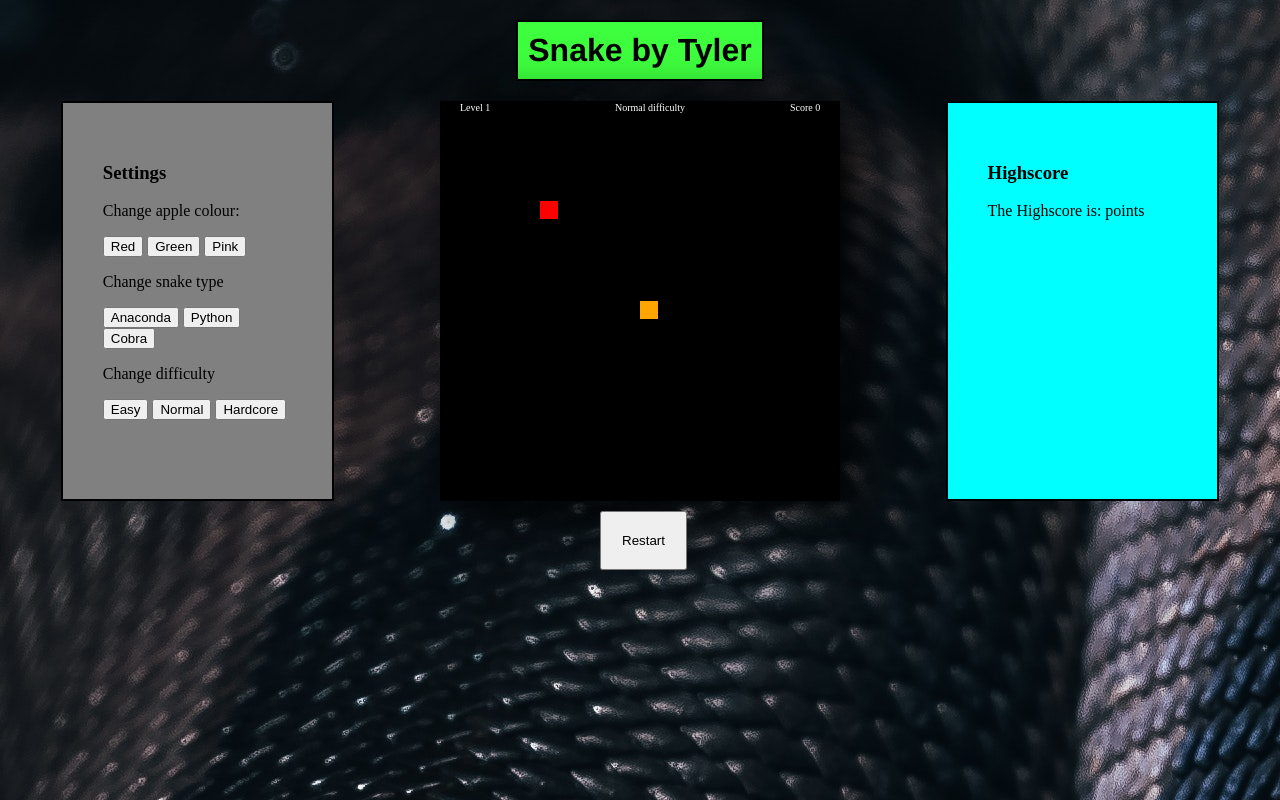
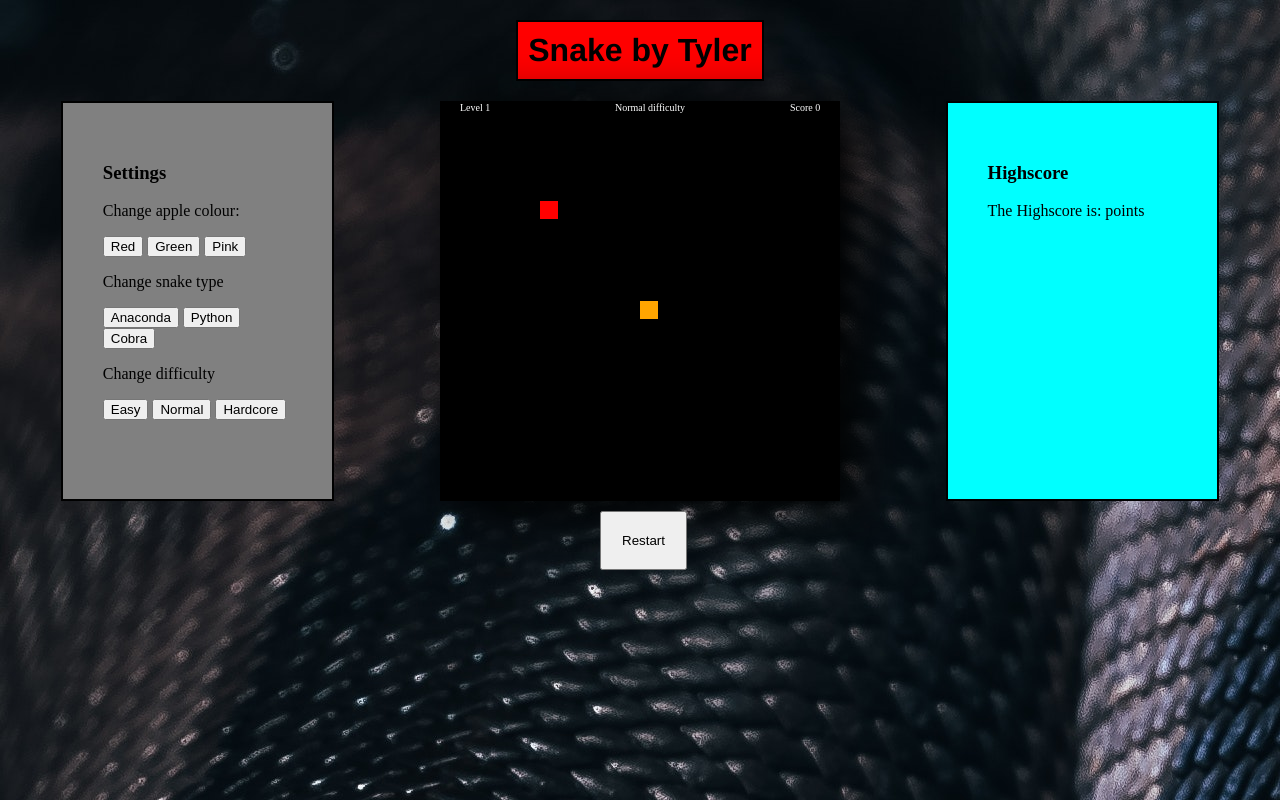
Before and after one commit to td6904/Snake-Game-Project, a plain HTML site: page index.html in a window 1280 px wide. Drawn offline with Linux system fonts and the light colour scheme.

Commit message:
Test for project display on portfolio

```diff
--- a/style.css
+++ b/style.css
@@ -9,7 +9,7 @@ h1 {
 }
 
 h1 span {
-    background-color: rgb(62, 255, 62);
+    background-color: red;
     border: 2px solid black;
     padding: 10px;
     font-family: 'Franklin Gothic Medium', 'Arial Narrow', Arial, sans-serif;
```
